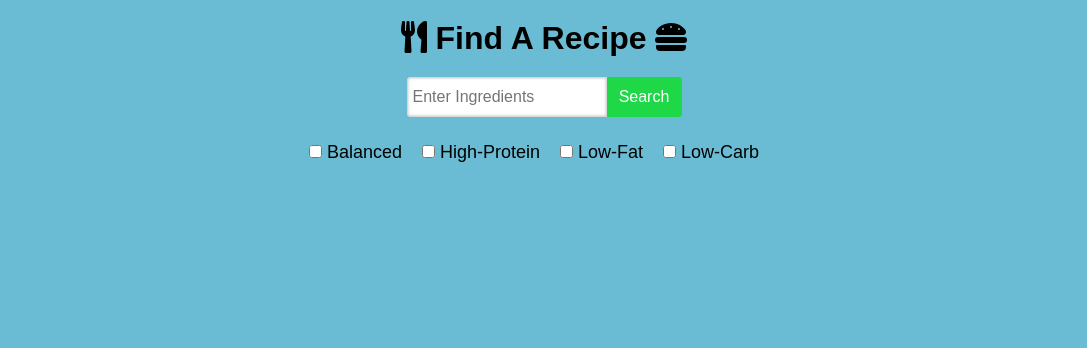
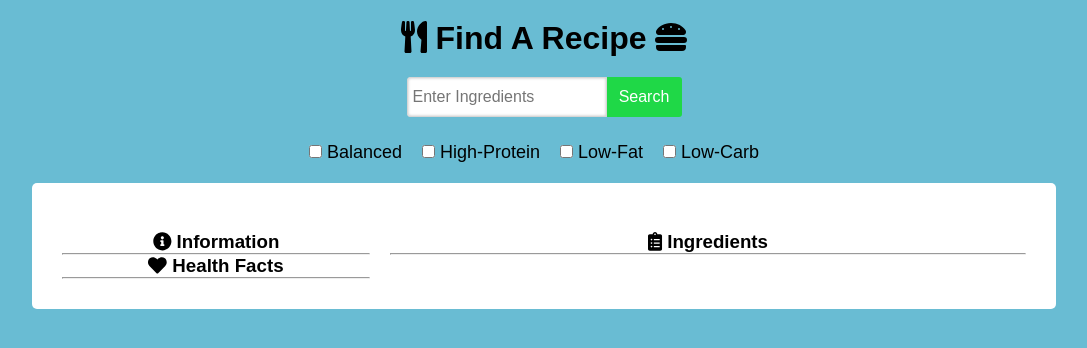
Before and after one commit to envincebal/react-recipe, a React (Create React App) app: page / in a window 1280 px wide. Shown: the top 348 px of the page, without its empty margins (96-1183 px from the left). Built offline with nearby package versions, Linux system fonts and the light colour scheme; a web font is replaced by a local one.

Commit message:
Added Recipe Component.

```diff
--- a/src/components/App.jsx
+++ b/src/components/App.jsx
@@ -1,6 +1,7 @@
 import React, { Component } from 'react';
 import Search from "./Search";
 import CheckBoxes from "./CheckBoxes";
+import Recipe from "./Recipe";
 import '../styles/styles.css';
 
 class App extends Component {
@@ -16,6 +17,11 @@ class App extends Component {
             <CheckBoxes />
           </div>
         </header>
+        <section>
+          <div className="recipe-container">
+            <Recipe />
+          </div>
+        </section>
       </div>
     );
   }
--- /dev/null
+++ b/src/components/Recipe.jsx
@@ -0,0 +1,37 @@
+import React from 'react';
+
+const Recipe = props => {
+  return (
+    <div className="recipe">
+      <div className="img-container">
+        <a href="">
+          <img className="recipe-img" src="" alt="" />
+          <h3></h3>
+        </a>
+      </div>
+      <div className="recipe-content">
+        <div className="recipe-div-1">
+          <div className="recipe-info">
+            <h3><i class="fas fa-info-circle"></i> Information
+            </h3>
+            <hr />
+          </div>
+          <div className="health-facts">
+            <h3><i class="fas fa-heart"></i> Health Facts
+            </h3>
+            <hr />
+          </div>
+        </div>
+        <div className="recipe-div-2">
+          <div className="ingredients">
+            <h3><i class="fas fa-clipboard-list"></i> Ingredients
+            </h3>
+            <hr />
+          </div>
+        </div>
+      </div>
+    </div>
+  );
+}
+
+export default Recipe;
--- a/src/components/Search.jsx
+++ b/src/components/Search.jsx
@@ -7,7 +7,6 @@ const Search = props => {
         <input className="input-field" type="text" placeholder="Enter Ingredients" />
         <button className="search-button">Search</button>
       </div>
-
     </form>
   );
 }
--- a/src/styles/styles.css
+++ b/src/styles/styles.css
@@ -40,3 +40,18 @@ html {
   .checkbox-container .checkbox {
     margin: 0 20px 0 5px;
     font-size: 18px; }
+
+section {
+  margin: 20px 0 0 0; }
+  section .recipe {
+    background-color: #fff;
+    border-radius: 5px;
+    padding: 20px; }
+    section .recipe .recipe-content {
+      display: flex; }
+      section .recipe .recipe-content .recipe-div-1 {
+        width: 33.3333%;
+        padding: 10px; }
+      section .recipe .recipe-content .recipe-div-2 {
+        padding: 10px;
+        width: 66.6666%; }
--- a/src/styles/styles.scss
+++ b/src/styles/styles.scss
@@ -23,7 +23,7 @@ html {
   text-align: center;
 }
 
-.title{
+.title {
   margin: 20px 0;
 }
 
@@ -49,7 +49,7 @@ html {
   }
 }
 
-.checkbox-container{
+.checkbox-container {
   margin: 25px 0 0 0;
 
   .checkbox {
@@ -57,3 +57,26 @@ html {
     font-size: 18px;
   }
 }
+
+section {
+  margin: 20px 0 0 0;
+
+  .recipe {
+  background-color: #fff;
+  border-radius: 5px;
+  padding: 20px;
+
+  .recipe-content{
+    display: flex;
+
+    .recipe-div-1{
+      width: 33.3333%;
+      padding: 10px;
+    }
+    .recipe-div-2{
+      padding: 10px;
+      width: 66.6666%;
+    }
+  }
+}
+}
```
